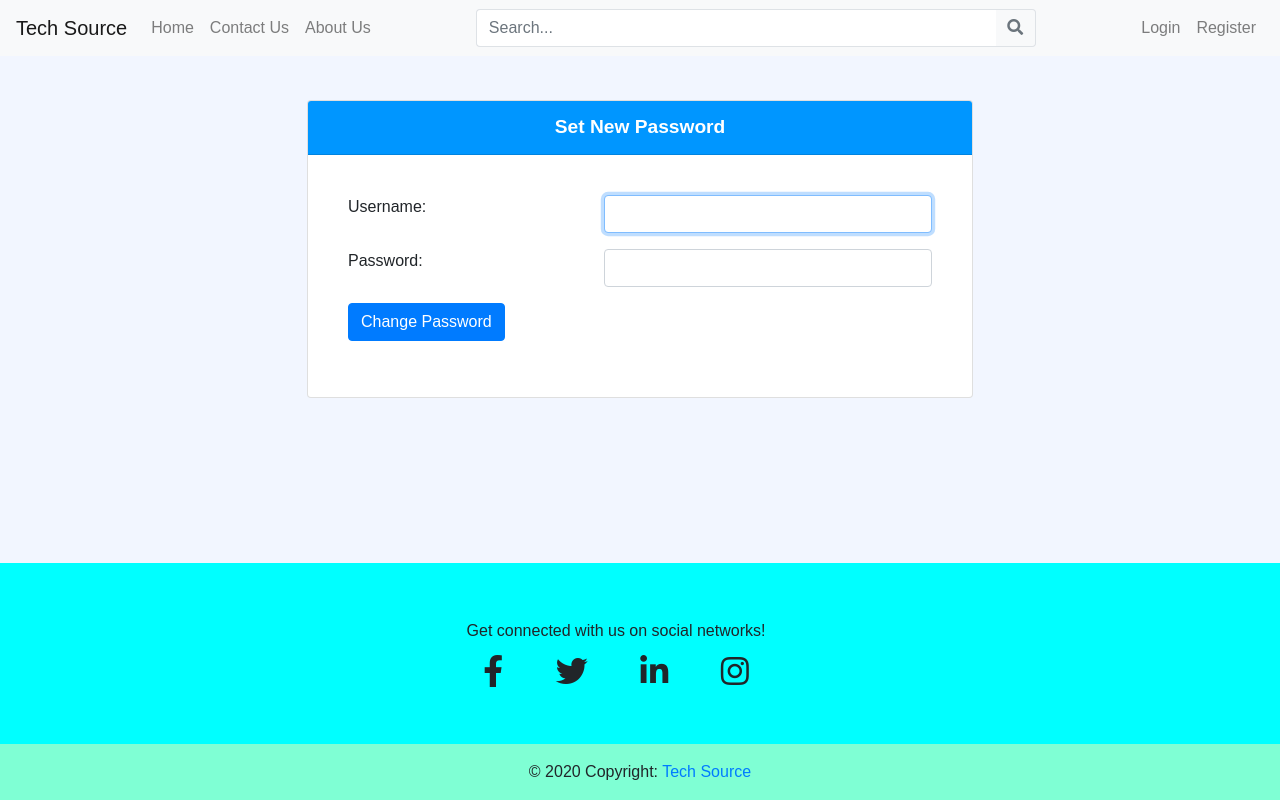
After one commit to SurajKumar-Git/BlogProject, a Django app: template account/templates/account/password_change_form.html in a window 1280 px wide. The commit adds this page. Run offline with Django 3.2, Linux system fonts and the light colour scheme; the template is opened without the code that fills it: values that come from a table or form of the project are taken from there, others are empty; some libraries are stand-ins or nearby versions.

Commit message:
Add Password change templates and link in base.html

```diff
--- /dev/null
+++ b/account/static/account/css/password_change_form.css
@@ -0,0 +1,9 @@
+#password_change {
+    width: 60%;
+    margin: auto;
+}
+
+.help_text ul{
+    list-style-type: none;
+    padding: 0;
+}
--- /dev/null
+++ b/account/templates/account/password_change_form.html
@@ -0,0 +1,46 @@
+{% extends "base.html" %}
+{% load static %}
+{% load widget_tweaks %}
+
+{% block title %}Password Change{% endblock %}
+
+{% block css_link %}
+<link href="{% static 'account/css/password_change_form.css' %}" rel="stylesheet" />
+<link href="{% static 'account/css/base.css' %}" rel="stylesheet" />
+{% endblock %}
+
+{% block content %}
+<div class="container flex-fill content">
+    <div class="card" id="password_change">
+        <div class="card-header custom_card_header">
+            {% if user.has_usable_password %}
+            Change Password
+            {% else %}
+            Set New Password
+            {% endif%}
+        </div>
+        <div class="card-body">
+            <form id="password_change_form" class="card_space" method="POST">
+                {% csrf_token %}
+                {% for field in form %}
+                <div class="form-group row">
+                    <div class="col-sm-5">
+                        {{ field.label_tag }}
+                    </div>
+                    <div class="col-sm-7">
+                        {{ field|add_class:"form-control"}}
+                    </div>
+                </div>
+                {% for error in field.errors %}
+                <p class="invalid">{{ error }}</p>
+                {% endfor%}
+                <small class="form-text text-muted help_text">{{ field.help_text }}</small>
+                {% endfor %}
+                <div class="form-group">
+                    <input type="submit" class="btn btn-primary" value="Change Password">
+                </div>
+            </form>
+        </div>
+    </div>
+</div>
+{% endblock %}
--- a/templates/base.html
+++ b/templates/base.html
@@ -59,7 +59,7 @@
                         <div class="dropdown-menu dropdown-menu-lg-right dropdown-secondary"
                             aria-labelledby="navbarDropdownMenuLink-55">
                             <a class="dropdown-item" href="#">My Profile</a>
-                            <a class="dropdown-item" href="#">Change Password</a>
+                            <a class="dropdown-item" href="{% url 'account:password_change' %}">Change Password</a>
                             <a class="dropdown-item" href="{% url 'account:logout' %}">Logout</a>
                         </div>
                     </li>
```
Also changed, not shown: account/templates/account/password_change_done.html (added, +8 -0 lines).
